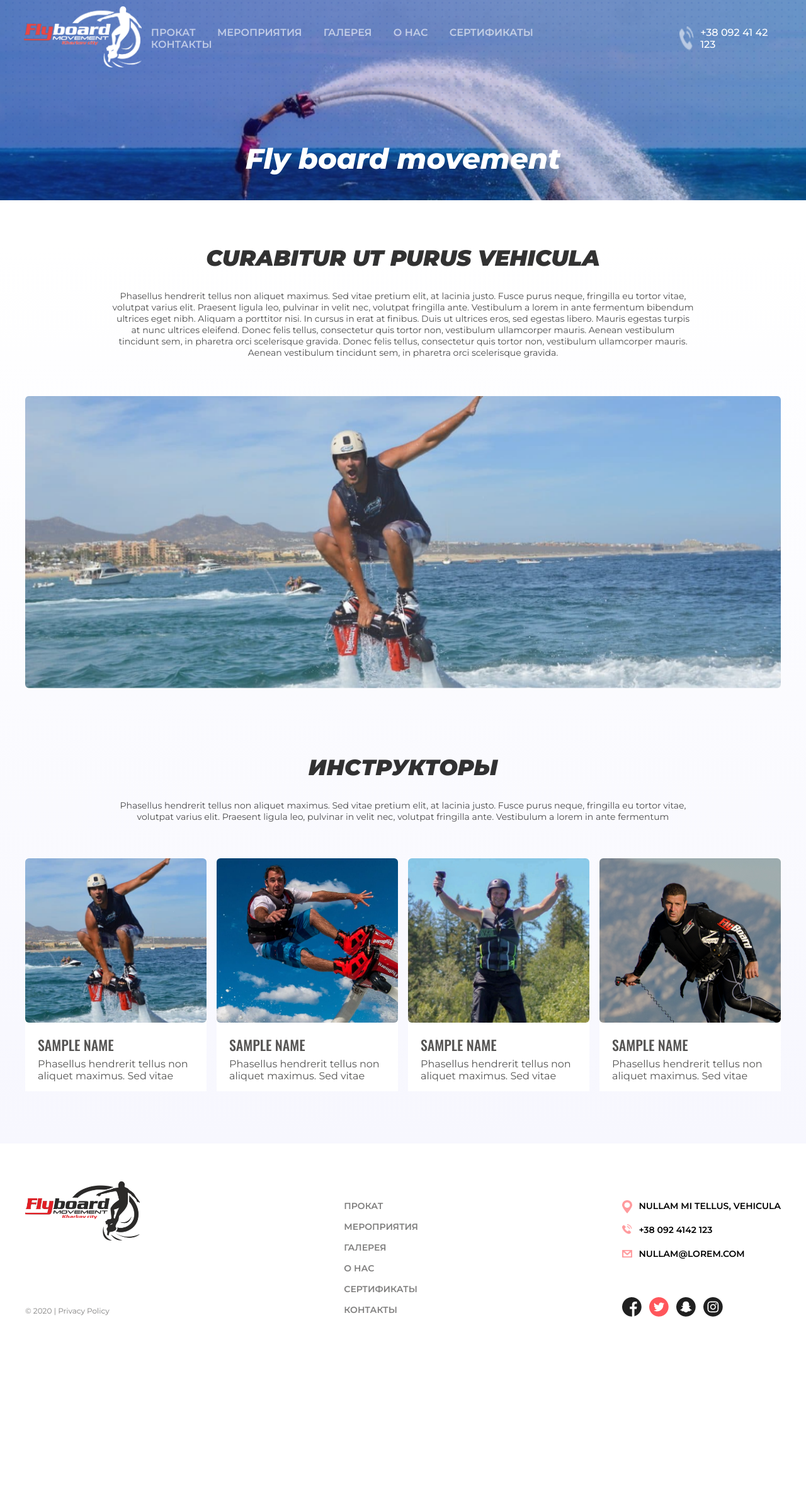
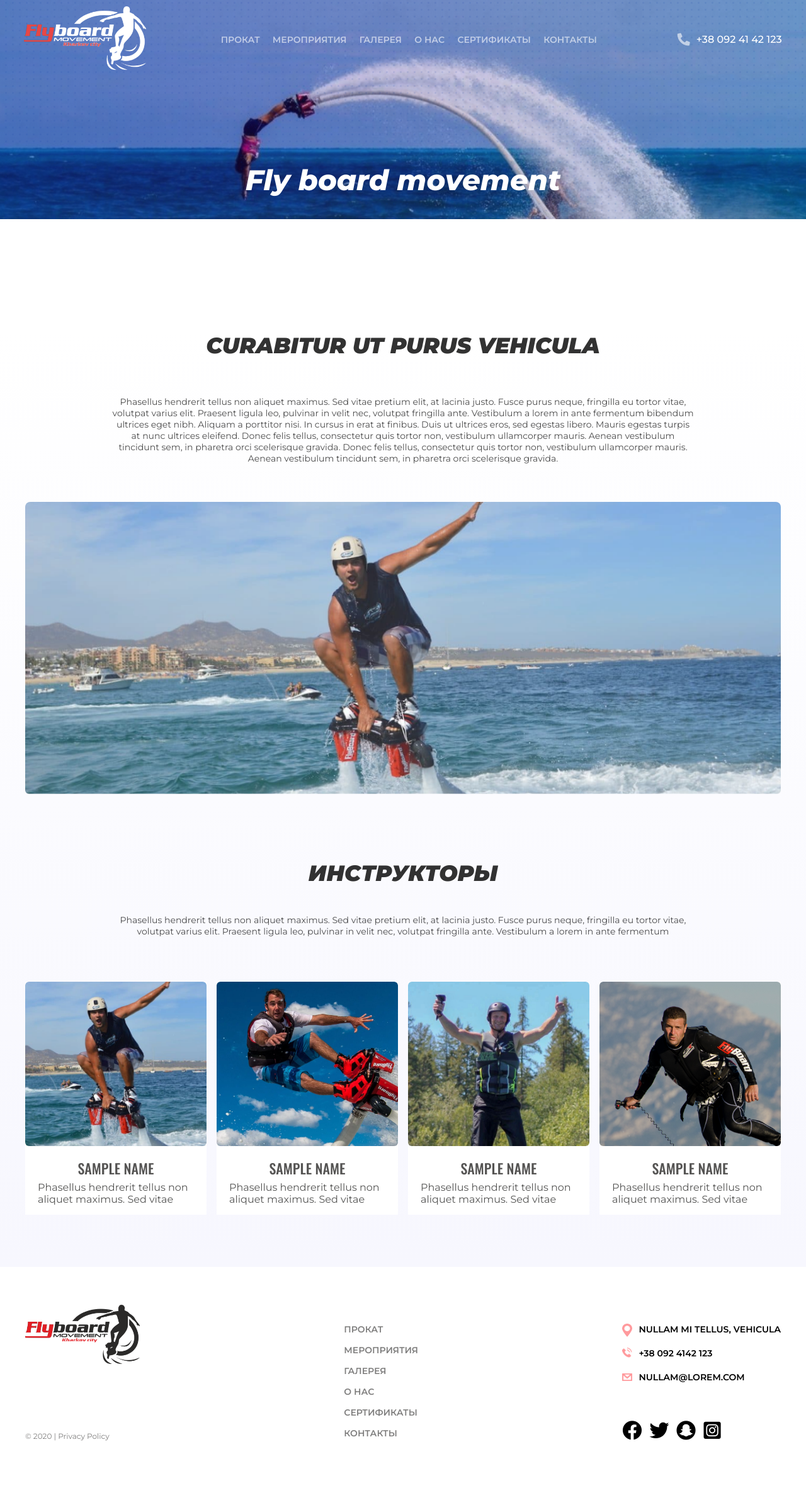
Before and after one commit to smetankin/FlyBoard, a plain HTML site: page movement.html in a window 1280 px wide. Shown: the whole page at 63% size. Before the commit the page ends 2194 px from the top, so only its background shows below. Drawn offline with nearby package versions, Linux system fonts and the light colour scheme.

Commit message:
new fixes package

```diff
--- a/assets/css/index.css
+++ b/assets/css/index.css
@@ -19,12 +19,20 @@ a{
 
 .top-container.movement-banner{
     background: url("../images/movement-banner.png") no-repeat top;
+    padding-bottom: 115px;
 }
 .top-container.sertificate-banner{
     background: url("../images/sertificate-top-banner.png") no-repeat top;
 }
+.top-banner-content{
+    display: flex;
+    flex-direction: column;
+}
 .top-banner-content.movement-banner-content, .top-banner-content.sertificate-banner-content{
     padding: 115px 0 40px 0;
+}
+.top-banner-content.movement-banner-content{
+    padding-bottom: 0;
 }
 .header-container{
     width: 94%;
@@ -49,6 +57,15 @@ a{
 }
 .black-header .telephone-desktop img{
     width: 20px;
+}
+.telephone-desktop i{
+    font-size: 20px;
+    color: #fff;
+    opacity: 0.6;
+}
+.telephone-mobile i{
+    font-size: 21px;
+    color: #FFFFFF;
 }
 .menu-content{
     display: flex;
@@ -417,6 +434,12 @@ a{
     width: 31px;
     margin-right: 12px;
 }
+.footer-social-image i{
+    font-size: 31px;
+}
+.footer-social-image i:hover{
+    color: #FF565B;
+}
 .footer-menu a{
     font-size: 14px;
     font-weight: 600;
@@ -480,10 +503,10 @@ a{
     height: 836px;
     background: #f0f0f0;
 }
-form{
+.feedback-form-fields{
     width: 370px;
 }
-.feedback-form-content input, .feedback-form-content textarea{
+.feedback-form-fields .feedback-input, .feedback-form-fields .feedback-textarea{
     width: 100%;
     height: 50px;
     border-radius: 7px;
@@ -491,12 +514,17 @@ form{
     padding-left: 15px;
     margin: 10px 0;
     border: 1px solid #707070;
+    font-family: 'Montserrat', sans-serif;
+    outline: none;
 }
-.feedback-form-content textarea{
+.feedback-form-fields .feedback-input:focus, .feedback-form-fields .feedback-textarea:focus{
+    border-color: #FF565B;
+}
+.feedback-form-content .feedback-textarea{
     height: 120px;
     resize: vertical;
 }
-.feedback-form-content button{
+.feedback-form-content .submit-btn{
     width: 390px;
     height: 64px;
     background: #FF565B;
@@ -507,6 +535,7 @@ form{
     border: none;
     cursor: pointer;
     text-transform: uppercase;
+    font-family: 'Montserrat', sans-serif;
 }
 
 .movement-container{
@@ -515,6 +544,8 @@ form{
 }
 .movement-page-banner{
     margin: 60px 0 100px 0;
+    border-radius: 8px;
+    overflow: hidden;
 }
 .instructors{
     display: flex;
@@ -523,7 +554,16 @@ form{
     margin: 0 auto 60px auto;
     padding: 57px 0 83px 0;
     flex-wrap: wrap;
-
+}
+.instructor-text{
+    display: flex;
+    flex-direction: column;
+    align-items: center;
+}
+.instructor-photo{
+    width: 100%;
+    border-radius: 5px;
+    overflow: hidden;
 }
 .instructor-item{
     width: 288px;
@@ -600,6 +640,8 @@ form{
     padding: 0 20px;
     color: #292929;
     opacity: 0.6;
+    display: flex;
+    flex-direction: column;
 }
 .sertificate-bottom-description div{
     padding-bottom: 10px;
@@ -624,6 +666,7 @@ form{
     color: #535353;
     background: #ffffff;
     text-transform: uppercase;
+    padding: 0 10px;
 }
 .sertificate-btn-buy{
     color: #FFFFFF;
@@ -662,6 +705,12 @@ form{
     }
 }
 
+@media (max-width: 1400px) {
+    .menu a{
+        font-size: 14px;
+        padding: 0 8px;
+    }
+}
 @media (max-width: 1200px) {
     .sertificate-items{
         justify-content: center;
@@ -748,6 +797,7 @@ form{
     .feedback-form-content input, .feedback-form-content textarea{
         width: 260px;
     }
+
     .desktop-policy{
         display: none;
     }
--- a/movement.html
+++ b/movement.html
@@ -7,6 +7,7 @@
     <link href="https://fonts.googleapis.com/css2?family=Montserrat:ital,wght@0,100;0,200;0,300;0,400;0,500;0,600;0,700;0,800;0,900;1,100;1,200;1,300;1,400;1,500;1,600;1,700;1,800;1,900&display=swap" rel="stylesheet">
     <link href="https://fonts.googleapis.com/css2?family=Oswald:wght@200;300;400;500;600;700&display=swap" rel="stylesheet">
     <meta name="viewport" content="width=device-width, initial-scale=1.0">
+    <link rel="stylesheet" href="https://cdnjs.cloudflare.com/ajax/libs/font-awesome/5.13.0/css/all.min.css">
     <script src="https://ajax.googleapis.com/ajax/libs/jquery/3.4.1/jquery.min.js"></script>
     <script src="assets/js/slick.js"></script>
     <link rel="stylesheet" href="assets/css/slick.css">
@@ -14,60 +15,60 @@
 <body>
     <div class="top-container movement-banner">
         <div class="header-container">
-            <div class="header-content">
-                <div class="logo">
+            <header class="header-content">
+                <a class="logo" href="#">
                     <img src="assets/images/logo.png">
-                </div>
-                    <div class="menu-content">
-                    <div class="menu">
+                </a>
+                <div class="menu-content">
+                    <nav class="menu">
                         <a href="#">Прокат</a>
                         <a href="#">Мероприятия</a>
                         <a href="#">галерея</a>
                         <a href="#">О нас</a>
                         <a href="#">Сертификаты</a>
                         <a href="#">Контакты</a>
-                    </div>
+                    </nav>
                     <div class="telephone-desktop">
-                        <img src="assets/images/icon-telephone.png">
-                        <div class="number-telephone"> +38 092 41 42 123</div>
+                        <i class="fas fa-phone-alt"></i>
+                        <a class="number-telephone" href="tel:+380924142123"> +38 092 41 42 123</a>
                     </div>
                 </div>
-            </div>
-            <div class="mobile-header mobile">
+            </header>
+            <header class="mobile-header mobile">
                 <div class="burger" id="burger" onclick="burger()">
                     <div class="burger-line"></div>
                     <div class="burger-line"></div>
                     <div class="burger-line"></div>
                 </div>
-                <div class="logo">
+                <a href="#" class="logo">
                     <img src="assets/images/logo.png">
-                </div>
-                <div class="telephone-mobile">
-                    <img src="assets/images/mobile-telephone.png">
-                </div>
-            </div>
-            <div class="menu-mobile-open mobile" id="menu-block">
+                </a>
+                <a href="tel:+380924142123" class="telephone-mobile">
+                    <i class="fas fa-phone-alt"></i>
+                </a>
+            </header>
+            <nav class="menu-mobile-open mobile" id="menu-block">
                 <a href="#">Прокат</a>
                 <a href="#">Мероприятия</a>
                 <a href="#">галерея</a>
                 <a href="#">О нас</a>
                 <a href="#">Сертификаты</a>
                 <a href="#">Контакты</a>
-            </div>
+            </nav>
             <div class="top-banner-content movement-banner-content">
-                <div class="top-banner-title">
+                <h1 class="top-banner-title">
                     Fly board movement
-                </div>
+                </h1>
             </div>
         </div>
     </div>
 
-    <div class="movement-gradient-container">
+    <section class="movement-gradient-container">
         <div class="pre-footer">
-            <div class="pre-footer-title">
+            <h2 class="pre-footer-title">
                 Curabitur ut purus vehicula
-            </div>
-            <div class="pre-footer-text-readmore ">
+            </h2>
+            <p class="pre-footer-text-readmore ">
                 Phasellus hendrerit tellus non aliquet maximus. Sed vitae pretium elit,
                 at lacinia justo. Fusce purus neque, fringilla eu tortor vitae, volutpat varius elit.
                 Praesent ligula leo, pulvinar in velit nec, volutpat fringilla ante. Vestibulum a lorem in ante
@@ -77,7 +78,7 @@
                 vestibulum tincidunt sem, in pharetra orci scelerisque gravida.
                 Donec felis tellus, consectetur quis tortor non, vestibulum ullamcorper mauris. Aenean
                 vestibulum tincidunt sem, in pharetra orci scelerisque gravida.
-            </div>
+            </p>
         </div>
         <div class="movement-container">
             <div class="movement-page-banner">
@@ -88,12 +89,12 @@
             <div class="pre-footer-title">
                 Инструкторы
             </div>
-            <div class="pre-footer-text-readmore ">
+            <p class="pre-footer-text-readmore ">
                 Phasellus hendrerit tellus non aliquet maximus. Sed vitae pretium elit,
                 at lacinia justo. Fusce purus neque, fringilla eu tortor vitae, volutpat varius elit.
                 Praesent ligula leo, pulvinar in velit nec, volutpat fringilla ante. Vestibulum a lorem in ante
                 fermentum
-            </div>
+            </p>
         </div>
         <div class="instructors">
             <div class="instructor-item">
@@ -101,12 +102,12 @@
                     <img src="assets/images/person-1.png">
                 </div>
                 <div class="instructor-text">
-                    <div class="instructor-name">
+                    <span class="instructor-name">
                         Sample Name
-                    </div>
-                    <div class="instructor-description">
+                    </span>
+                    <span class="instructor-description">
                         Phasellus hendrerit tellus non aliquet maximus. Sed vitae
-                    </div>
+                    </span>
                 </div>
             </div>
             <div class="instructor-item">
@@ -114,12 +115,12 @@
                     <img src="assets/images/person-2.png">
                 </div>
                 <div class="instructor-text">
-                    <div class="instructor-name">
+                    <span class="instructor-name">
                         Sample Name
-                    </div>
-                    <div class="instructor-description">
+                    </span>
+                    <span class="instructor-description">
                         Phasellus hendrerit tellus non aliquet maximus. Sed vitae
-                    </div>
+                    </span>
                 </div>
             </div>
             <div class="instructor-item">
@@ -127,12 +128,12 @@
                     <img src="assets/images/person-3.png">
                 </div>
                 <div class="instructor-text">
-                    <div class="instructor-name">
+                    <span class="instructor-name">
                         Sample Name
-                    </div>
-                    <div class="instructor-description">
+                    </span>
+                    <span class="instructor-description">
                         Phasellus hendrerit tellus non aliquet maximus. Sed vitae
-                    </div>
+                    </span>
                 </div>
             </div>
             <div class="instructor-item">
@@ -140,82 +141,83 @@
                     <img src="assets/images/person-4.png">
                 </div>
                 <div class="instructor-text">
-                    <div class="instructor-name">
+                    <span class="instructor-name">
                         Sample Name
-                    </div>
-                    <div class="instructor-description">
+                    </span>
+                    <span class="instructor-description">
                         Phasellus hendrerit tellus non aliquet maximus. Sed vitae
-                    </div>
+                    </span>
                 </div>
             </div>
         </div>
-    </div>
-
-    <div class="footer">
+    </section>
+    <footer class="footer">
         <div class="footer-logo-policy">
-            <div class="footer-logo">
-                <img src="assets/images/footer-logo.png">
-            </div>
-            <div class="desktop-policy">
+            <a href="#">
+                <div class="footer-logo">
+                    <img src="assets/images/footer-logo.png">
+                </div>
+            </a>
+            <span class="desktop-policy">
                 © 2020 | Privacy Policy
-            </div>
+            </span>
         </div>
-        <div class="footer-menu">
+        <nav class="footer-menu">
             <a href="#">Прокат</a>
             <a href="#">Мероприятия</a>
             <a href="#">галерея</a>
             <a href="#">О нас</a>
             <a href="#">Сертификаты</a>
             <a href="#">Контакты</a>
-        </div>
+        </nav>
         <div class="footer-contacts-social">
             <div class="footer-contacts">
                 <div class="footer-contact">
                     <div class="footer-contact-image">
                         <img src="assets/images/footer-map.png">
                     </div>
-                    <div class="footer-contact-text">
+                    <span class="footer-contact-text">
                         Nullam mi tellus, vehicula
-                    </div>
+                    </span>
                 </div>
 
                 <div class="footer-contact">
                     <div class="footer-contact-image">
                         <img src="assets/images/footer-call.png">
                     </div>
-                    <div class="footer-contact-text">
+                    <a href="tel:+380924142123" class="footer-contact-text">
                         +38 092 4142 123
-                    </div>
+                    </a>
                 </div>
 
                 <div class="footer-contact">
                     <div class="footer-contact-image">
                         <img src="assets/images/footer-mail.png">
                     </div>
-                    <div class="footer-contact-text">
+                    <a href="mailto:Nullam@lorem.com" class="footer-contact-text">
                         Nullam@lorem.com
-                    </div>
+                    </a>
                 </div>
             </div>
             <div class="footer-social">
-                <div class="footer-social-image">
-                    <img src="assets/images/facebook.png">
-                </div>
-                <div class="footer-social-image">
-                    <img src="assets/images/twitter.png">
-                </div>
-                <div class="footer-social-image">
-                    <img src="assets/images/notification.png">
-                </div>
-                <div class="footer-social-image">
-                    <img src="assets/images/instagram.png">
-                </div>
+                <a  href="#" class="footer-social-image">
+                    <i class="fab fa-facebook"></i>
+                </a>
+                <a href="#" class="footer-social-image">
+                    <i class="fab fa-twitter"></i>
+                </a>
+                <a href="#" class="footer-social-image">
+                    <i class="fab fa-snapchat"></i>
+                </a>
+                <a href="#" class="footer-social-image">
+                    <i class="fab fa-instagram-square"></i>
+                </a>
             </div>
-            <div class="desktop-policy mobile-copyright">
+            <span class="desktop-policy mobile-copyright">
                 © 2020 | Privacy Policy
-            </div>
+            </span>
         </div>
-    </div>
+    </footer>
 <script src="assets/js/burger.js"></script>
 </body>
 </html>
```
Also changed, not shown: events.html (+17 -20 lines), feedback.html (+32 -31 lines), galery.html (+14 -13 lines), index.html (+17 -16 lines), sertificate.html (+58 -55 lines).
